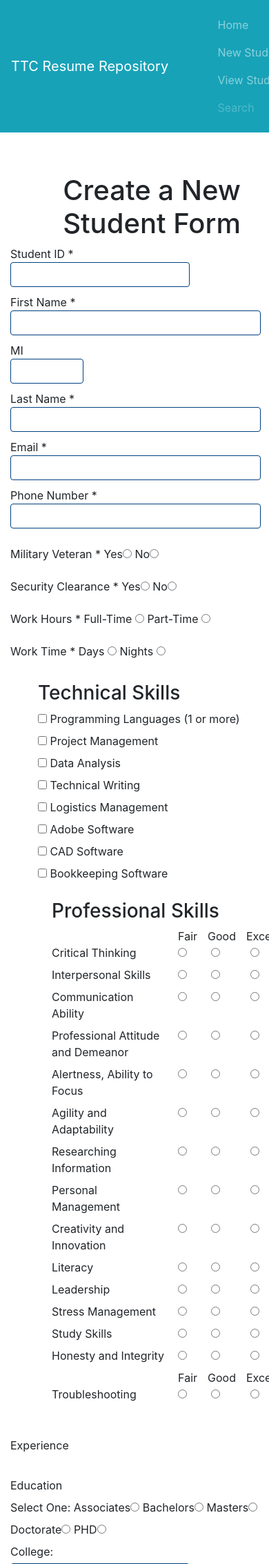
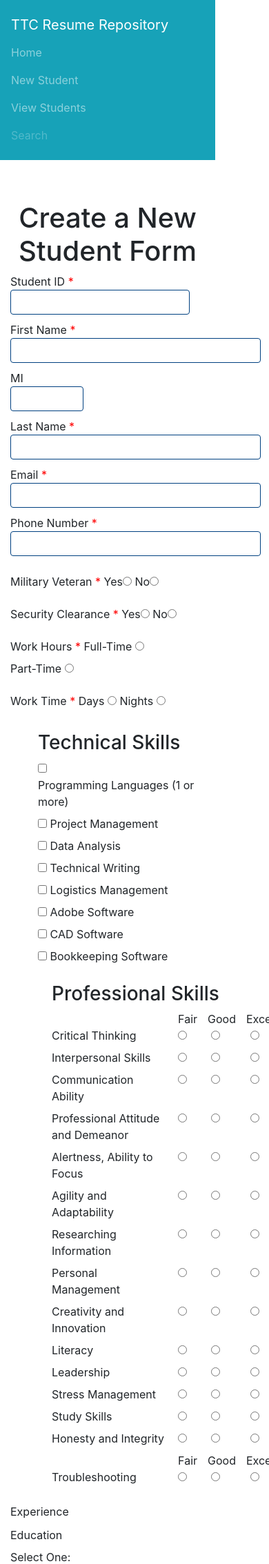
Before and after one commit to andersonjackson-ttc/resume-repository, a PHP site: page /newstudentform.php in a window 390 px wide; the page is wider, and only the part inside the window is pictured. Shown: the top 2267 px of that part at 69% size. Run offline with PHP 8.4, Linux system fonts and the light colour scheme; data that the repository does not hold is empty.

Commit message:
HTML Cosmetic Changes
The required field asterisks are now red. The form now takes up more of the white space, still need to format the contents. Student ID no longer has the required attribute

```diff
--- a/WS/includes/newstudentform.css
+++ b/WS/includes/newstudentform.css
@@ -3,7 +3,7 @@
 body {
 	background:#ffffff;
 	color:#555;
-	width: min-content;
+	max-width: 80%;
 	margin-left: auto;
 	margin-right: auto;
 	display: block;
@@ -28,6 +28,10 @@ input{
 	display: inline-block;
 	padding-bottom: 2px;
 }
+.requiredField{
+	color: red;
+}
+
 /*Sets a static size for the open ended text-areas. Does not like percentages.*/
 .skillsBox{
 	resize: none;
@@ -62,67 +66,3 @@ input, select, .input {
 	background: #FFFFFF;
 	border: 1px solid #004080;
 }
-@media only screen and (max-width: 1520px) {
-	#inputField{
-		padding-bottom: 2px;
-	}
-	/*Sets a static size for the open ended text-areas. Does not like percentages.*/
-	.skillsBox{
-		resize: none;
-		width: 445px;
-		height: 80px;
-	}
-	.longBar, .education{
-		resize: none;
-		width: 900px;
-		height: 80px;
-	}
-	.certifications{
-		resize: none;
-		width: 900px;
-		height: 160px;
-	}
-	.gradDiv{
-		float: none;
-	}
-}
-@media only screen and (max-width: 976px) {
-	#inputField{
-		display: block;
-		padding-bottom: 2px;
-	}
-	/*Sets a static size for the open ended text-areas. Does not like percentages.*/
-	.skillsBox, .longBar, .education{
-		resize: none;
-		width: 445px;
-		height: 80px;
-	}
-	.certifications{
-		resize: none;
-		width: 445px;
-		height: 160px;
-	}
-	.gradDiv{
-		float: none;
-	}
-}
-@media only screen and (max-width: 514px) {
-	#inputField{
-		display: block;
-		padding-bottom: 2px;
-	}
-	/*Sets a static size for the open ended text-areas. Does not like percentages.*/
-	.skillsBox, .longBar, .education{
-		resize: none;
-		width: 280px;
-		height: 80px;
-	}
-	.certifications{
-		resize: none;
-		width: 280px;
-		height: 160px;
-	}
-	.gradDiv{
-		float: none;
-	}
-}
--- a/WS/www/newstudentform.php
+++ b/WS/www/newstudentform.php
@@ -48,31 +48,31 @@
 			<fieldset>
 				<!--Begin first row-->
 				<div id="inputField">       <!--The ' value ' attributes below in PHP will keep whatever you entered in place if the page gets reloaded or you submit an incomplete form.-->
-					<label>Student ID *<br><input required name="studentID" type="number" size="30" maxlength="100" value="<?php if (isset($_POST['studentID'])) echo $_POST['studentID']; ?>"></label>
+					<label>Student ID <span class="requiredField">*</span><br><input name="studentID" type="number" size="30" maxlength="100" value="<?php if (isset($_POST['studentID'])) echo $_POST['studentID']; ?>"></label>
 				</div>                      <!--Google ignores/overrides ' autocomplete="off" '. Imagine lots of names will be added, flooding the autofill results. This could be an issue-->
 				<div id="inputField">       <!--The ' required ' attribute makes the field unable to submit unless it is filled out.-->
-					<label>First Name *<br><input required name="firstName" type="text" size="30" maxlength="100" value="<?php if (isset($_POST['firstName'])) echo $_POST['firstName']; ?>"></label>
+					<label>First Name <span class="requiredField">*</span><br><input required name="firstName" type="text" size="30" maxlength="100" value="<?php if (isset($_POST['firstName'])) echo $_POST['firstName']; ?>"></label>
 				</div>
 				<div id="inputField">
 					<label>MI<br><input name="middleInitial" type="text" size="5" maxlength="100" value="<?php if (isset($_POST['middleInitial'])) echo $_POST['middleInitial']; ?>"></label>
 				</div>
 				<div id="inputField">
-					<label>Last Name *<br><input required name="lastName" type="text" size="30" maxlength="100" value="<?php if (isset($_POST['lastName'])) echo $_POST['lastName']; ?>"></label>
+					<label>Last Name <span class="requiredField">*</span><br><input required name="lastName" type="text" size="30" maxlength="100" value="<?php if (isset($_POST['lastName'])) echo $_POST['lastName']; ?>"></label>
 				</div>
 				<div id="inputField">
-					<label>Email *<br><input required name="studentEmail" type="email" size="30" maxlength="100" value="<?php if (isset($_POST['studentEmail'])) echo $_POST['studentEmail']; ?>"></label>
+					<label>Email <span class="requiredField">*</span><br><input required name="studentEmail" type="email" size="30" maxlength="100" value="<?php if (isset($_POST['studentEmail'])) echo $_POST['studentEmail']; ?>"></label>
 				</div>
 				<div id="inputField">
-					<label>Phone Number *<br><input required name="studentPhone" type="phone" size="30" maxlength="100" value="<?php if (isset($_POST['studentPhone'])) echo $_POST['studentPhone']; ?>"></label>
+					<label>Phone Number <span class="requiredField">*</span><br><input required name="studentPhone" type="phone" size="30" maxlength="100" value="<?php if (isset($_POST['studentPhone'])) echo $_POST['studentPhone']; ?>"></label>
 				</div>
 				<div id="checkbox" style="margin-top: 15px;">
-                  			  <label>Military Veteran *<br></label>
+                  			  <label>Military Veteran <span class="requiredField">*</span><br></label>
                    			  <label for="militaryStatus">Yes<input name="militaryStatus" type="radio" value="yes"></label>
                   			  <label for="militaryStatus">No<input name="militaryStatus" type="radio" value="no"></label>
 					  <br>
                 			</div>
                 			<div id="checkbox" style="margin-top: 15px;">
-                    				<label>Security Clearance *<br></label>
+                    				<label>Security Clearance <span class="requiredField">*</span><br></label>
                    			 	<label for="securityClearance">Yes<input id="securityClearanceYes" name="securityClearance" type="radio" value="yes"></label>
                     				<label for="securityClearance">No<input id="securityClearanceNo" name="securityClearance" type="radio" value="no"></label>
                     			<div id="securityAttributes" style="display: none; margin-top: 5px;">
@@ -88,12 +88,12 @@
                     			</div>
 				</div>
 				<div id="radio" style="margin-top: 15px;">
-					<label>Work Hours *<br></label>
+					<label>Work Hours <span class="requiredField">*</span><br></label>
 					<label>Full-Time <input name="workHours" type="radio" value="fullTime"></label>
 					<label> Part-Time <input name="workHours" type="radio" value="partTime"></label>
 				</div>
 				<div id="radio" style="margin-top: 15px;">
-					<label>Work Time *<br></label>
+					<label>Work Time <span class="requiredField">*</span><br></label>
 					<label>Days <input name="workTime" type="radio" value="days"></label>
 					<label>Nights <input name="workTime" type="radio" value="nights"></label>
 				</div>
@@ -313,7 +313,7 @@
 				<!--Begin fourth row-->
 				<div id="inputField">
 					<label>Education<br></label>
-					<label>Select One:
+					<label>Select One:<br>
                             			<label for="securityAttributes">Associates<input name="securityAttributes" type="radio" value="associates"></label>
                             			<label for="securityAttributes">Bachelors<input name="securityAttributes" type="radio" value="bachelors"></label>
                             			<label for="securityAttributes">Masters<input name="securityAttributes" type="radio" value="masters"></label>
@@ -328,7 +328,7 @@
 				</div>
 				<div id="inputField" class="gradDiv">
 					<div>
-						<label for="gradStatus">Graduation Status *<br></label>
+						<label for="gradStatus">Graduation Status <span class="requiredField">*</span><br></label>
 						<select required name="gradStatus" id="gradStatus" class="gradFields">
 							<option disabled selected value="">-- select an option --</option>
 							<option <?php if (isset($gradStatus) && $gradStatus=="graduated") echo "selected";?> value="graduated">Graduated</option>
@@ -336,7 +336,7 @@
 						</select>
 					</div>
 					<div>
-						<label>Graduation Date *<br><input class="gradFields" required name="gradDate" type="date" value="<?php if (isset($_POST['gradDate'])) echo $_POST['gradDate']; ?>"></label>
+						<label>Graduation Date <span class="requiredField">*</span><br><input class="gradFields" required name="gradDate" type="date" value="<?php if (isset($_POST['gradDate'])) echo $_POST['gradDate']; ?>"></label>
 					</div>
 					<div id="inputField">
 						<!-- Job Interest Checkboxes -->
@@ -384,7 +384,7 @@
 				<br>
 				<!--Begin fifth row-->
 				<div id="inputField">
-					<label>Majors *<br></label>
+					<label>Majors <span class="requiredField">*</span><br></label>
 				</div>
 				<!--End fifth row-->
 				<br>
@@ -396,7 +396,7 @@
 				<br>
 				<!--Begin seventh row-->
 				<div id="inputField">
-					<label>Attachments *<br><input required name="attachments" type="file"></label>
+					<label>Attachments <span class="requiredField">*</span><br><input required name="attachments" type="file"></label>
 				</div>
 				<!--End seventh row-->
 				<!--Submit button and Exit button-->
```
